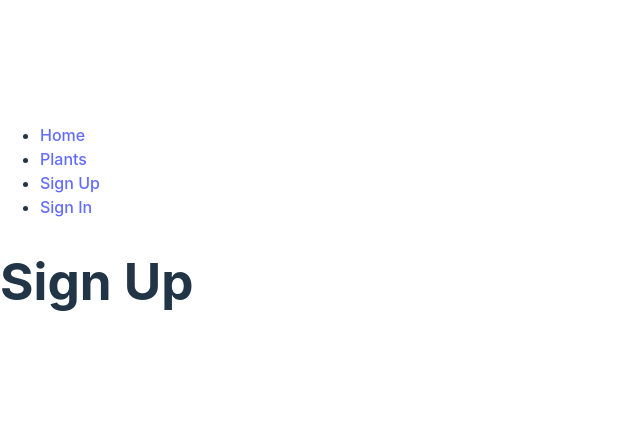
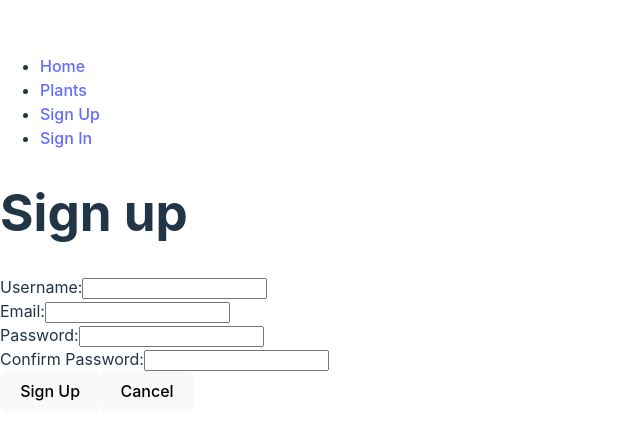
Before and after one commit to david-millett/plantshelf-frontend, a React (Vite) app: page /signup in a window 1280 px wide. Shown: the part 175-614 px from the top of the page, without its empty margins (0-640 px from the left). Built offline with nearby package versions, Linux system fonts and the light colour scheme; no server answers.

Commit message:
added sign up

```diff
--- a/src/App.jsx
+++ b/src/App.jsx
@@ -1,4 +1,4 @@
-// import { useState } from "react";
+import { useState } from "react";
 import { Routes, Route } from "react-router-dom";
 
 
@@ -7,6 +7,7 @@ import NavBar from "./components/NavBar/NavBar";
 
 // * Pages
 import Landing from "./pages/Landing/Landing";
+import Dashboard from "./pages/Dashboard/Dashboard";
 import PlantList from "./pages/PlantList/PlantList";
 import PlantShow from "./pages/PlantShow/PlantShow";
 import SignUp from "./pages/SignUp/SignUp";
@@ -14,16 +15,24 @@ import SignIn from "./pages/SignIn/SignIn";
 
 
 const App = () => {
+  const [user, setUser] = useState(null)
 
   return (
     <>
-      <NavBar />
+      <NavBar user={user} />
       <Routes>
-        <Route path="/" element={<Landing />} />
         <Route path="/plants" element={<PlantList />} />
         <Route path="/plants/:plantId" element={<PlantShow />} />
-        <Route path="/signup" element={<SignUp />} />
-        <Route path="/signin" element={<SignIn />} />
+        { user ? (
+          <Route path="/" element={<Dashboard />} />
+        )
+        : (
+          <>
+            <Route path="/" element={<Landing />} />
+            <Route path="/signup" element={<SignUp setUser={setUser} />} />
+            <Route path="/signin" element={<SignIn setUser={setUser} />} />
+          </>
+        )}
       </Routes>
     </>
   );
--- a/src/components/NavBar/NavBar.jsx
+++ b/src/components/NavBar/NavBar.jsx
@@ -1,12 +1,18 @@
 import { Link } from "react-router-dom"
 
-const NavBar = () => {
+const NavBar = ({ user }) => {
     return (
         <ul>
             <li><Link to="/">Home</Link></li>
             <li><Link to="/plants">Plants</Link></li>
-            <li><Link to="/signup">Sign Up</Link></li>
-            <li><Link to="/signin">Sign In</Link></li>
+            { user ?
+                <li>Sign out</li>
+                :
+                <>
+                    <li><Link to="/signup">Sign Up</Link></li>
+                    <li><Link to="/signin">Sign In</Link></li>
+                </>
+            }
         </ul>
     )
 }
--- /dev/null
+++ b/src/pages/Dashboard/Dashboard.jsx
@@ -0,0 +1,6 @@
+
+const Dashboard = () => {
+    return <h1>Welcome, user!</h1>
+}
+
+export default Dashboard
--- a/src/pages/SignUp/SignUp.jsx
+++ b/src/pages/SignUp/SignUp.jsx
@@ -1,6 +1,89 @@
+import { useState } from "react"
+import { Link, useNavigate } from "react-router-dom"
+import { signup } from "../../services/userService"
 
-const SignUp = () => {
-    return <h1>Sign Up</h1>
+const SignUp = ({ setUser }) => {
+
+    // State
+    const [formData, setFormData] = useState({
+        username: '',
+        email: '',
+        password: '',
+        password_confirmation: ''
+    })
+
+    // Location variables
+    const navigate = useNavigate()
+
+    // Event handlers
+    const handleChange = (e) => {
+        setFormData({ ...formData, [e.target.name]: e.target.value })
+    }
+
+    const handleSubmit = async (e) => {
+        e.preventDefault()
+        try {
+            const { user } = await signup(formData) // sign in
+            setUser(user) // set user to state
+            navigate('/') // navigate to dashboard
+        } catch (error) {
+            console.log(error)
+        }
+    }
+
+    return (
+        <main>
+            <h1>Sign up</h1>
+            <form onSubmit={handleSubmit}>
+                <div>
+                    <label htmlFor="username">Username:</label>
+                    <input
+                        type="text"
+                        id="username"
+                        value={formData.username}
+                        name="username"
+                        onChange={handleChange}
+                    />
+                </div>
+                <div>
+                    <label htmlFor="email">Email:</label>
+                    <input
+                        type="text"
+                        id="email"
+                        value={formData.email}
+                        name="email"
+                        onChange={handleChange}
+                    />
+                </div>
+                <div>
+                    <label htmlFor="password">Password:</label>
+                    <input
+                        type="password"
+                        id="password"
+                        value={formData.password}
+                        name="password"
+                        onChange={handleChange}
+                    />
+                </div>
+                <div>
+                    <label htmlFor="password_confirmation">Confirm Password:</label>
+                    <input
+                        type="password"
+                        id="password_confirmation"
+                        value={formData.password_confirmation}
+                        name="password_confirmation"
+                        onChange={handleChange}
+                    />
+                </div>
+                <div>
+                    <button>Sign Up</button>
+                    <Link to="/">
+                        <button>Cancel</button>
+                    </Link>
+                </div>
+            </form>
+        </main>
+    )
 }
 
 export default SignUp
--- a/src/services/plantService.js
+++ b/src/services/plantService.js
@@ -1,6 +1,6 @@
 import axios from "axios"
 
-const BASE_URL = `${import.meta.env.VITE_BACK_END_SERVER_URL}/plants`
+const BASE_URL = `${import.meta.env.VITE_BACK_END_SERVER_URL}/plants/`
 
 // * Index
 export const index = () => {
@@ -14,5 +14,5 @@ export const create = (formData) => {
 
 // * Show
 export const show = (plantId) => {
-    return axios.get(`${BASE_URL}/${plantId}`)
+    return axios.get(`${BASE_URL}${plantId}/`)
 }
--- /dev/null
+++ b/src/services/userService.js
@@ -0,0 +1,16 @@
+import axios from "axios"
+import { setToken } from "../../utils/auth"
+
+const BASE_URL = `${import.meta.env.VITE_BACK_END_SERVER_URL}/users/`
+
+export const signup = async (formData) => {
+    // Sign up a user
+    const { data } = await axios.post(`${BASE_URL}signup/`, formData)
+
+    // Set the token to local storage
+    if (data.token) {
+        setToken(data.token)
+    }
+
+    return data
+}
--- /dev/null
+++ b/utils/auth.js
@@ -0,0 +1,29 @@
+const tokenName = 'AUTH_TOKEN'
+
+export const setToken = (token) => {
+    localStorage.setItem(tokenName, token)
+}
+
+export const getToken = () => {
+    return localStorage.getItem(tokenName)
+}
+
+// export const removeToken = () => {
+//     localStorage.removeItem(tokenName)
+// }
+
+// export const getUser = () => {
+//   // Get token from storage
+//     const token = getToken()
+//     if (!token) return null
+
+//   // Extract payload
+//   const payload = JSON.parse( // convert JSON string into JS Object
+//     atob( // Decode B64 encoded string
+//       token.split('.')[1] // Get the middle string of the JSON Web Token (the payload string)
+//     )
+// )
+
+//   // Return the payload
+//     return payload
+// }
```
